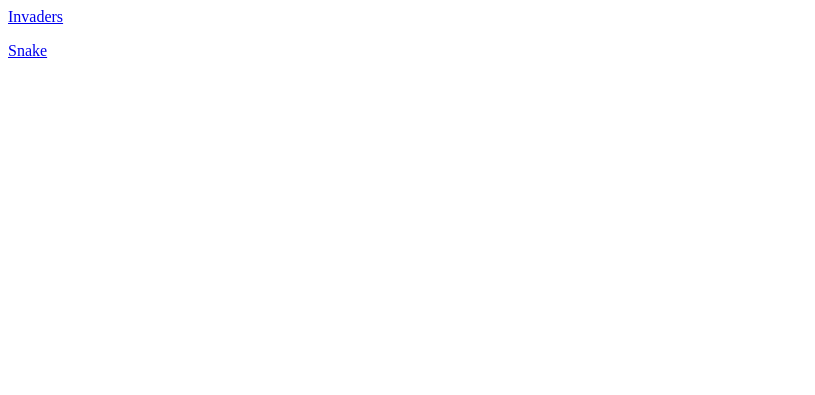
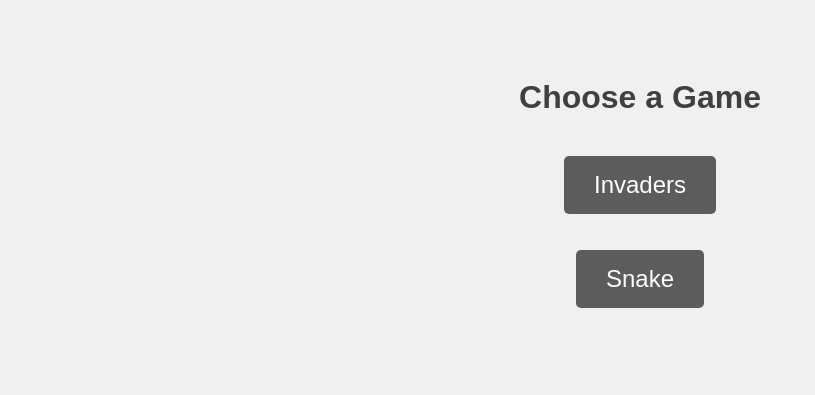
Before and after one commit to jcansdale/invaders, a plain HTML site: page index.html in a window 1280 px wide. Shown: the whole page, without its empty margins (0-815 px from the left). Drawn offline with Linux system fonts and the light colour scheme.

Commit message:
Update index.html

```diff
--- a/index.html
+++ b/index.html
@@ -1,5 +1,41 @@
-<html>
+<!DOCTYPE html>
+<html lang="en">
+<head>
+  <meta charset="UTF-8">
+  <meta name="viewport" content="width=device-width, initial-scale=1.0">
+  <title>Games generated by ChatGPT 4.0</title>
+  <style>
+    body {
+      font-family: 'Arial', sans-serif;
+      background-color: #f0f0f0;
+      text-align: center;
+      padding: 50px;
+    }
+
+    h1 {
+      color: #404040;
+      margin-bottom: 30px;
+    }
+
+    a {
+      display: inline-block;
+      text-decoration: none;
+      font-size: 24px;
+      color: #ffffff;
+      background-color: #5c5c5c;
+      padding: 15px 30px;
+      border-radius: 5px;
+      margin: 10px;
+      transition: background-color 0.3s;
+    }
+
+    a:hover {
+      background-color: #404040;
+    }
+  </style>
+</head>
 <body>
+  <h1>Choose a Game</h1>
   <p>
     <a href="invaders.html">Invaders</a>
   </p>
```
Lines whose indentation alone changed are shown as unchanged.
